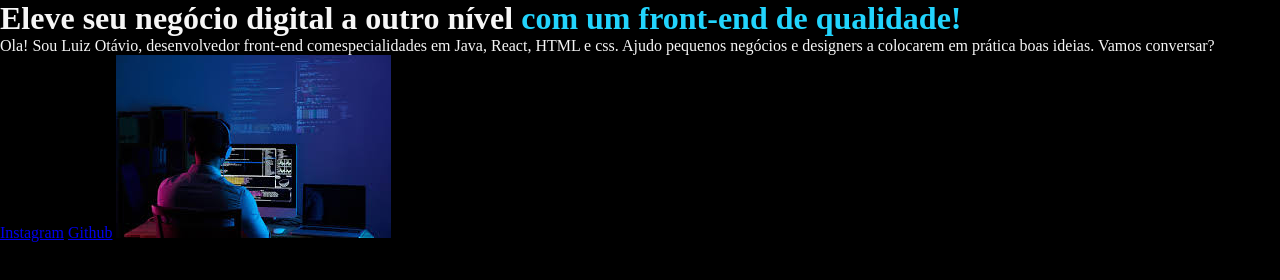
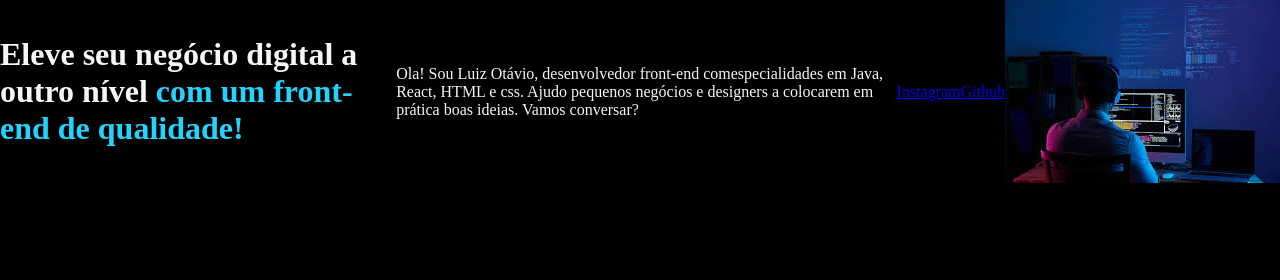
Before and after one commit to Luizsilva439/Portifolio_HTML, a plain HTML site: page index.html in a window 1280 px wide. Drawn offline with Linux system fonts and the light colour scheme.

Commit message:
fix: Ajusta texto no centro

```diff
--- a/index.html
+++ b/index.html
@@ -9,7 +9,7 @@
 </head>
 <body>
     <header></header>
-    <main>
+    <main class="Apresentacao">
         <h1>Eleve seu negócio digital a outro nível <strong>com um front-end de qualidade!</strong></h1>
         <p>Ola! Sou Luiz Otávio, desenvolvedor
             front-end comespecialidades em
--- a/style.css
+++ b/style.css
@@ -12,3 +12,8 @@ body {
 strong {
     color: #22d4fd;
 }
+
+.Apresentacao{
+    display: flex;
+    align-items: center;
+}
```
